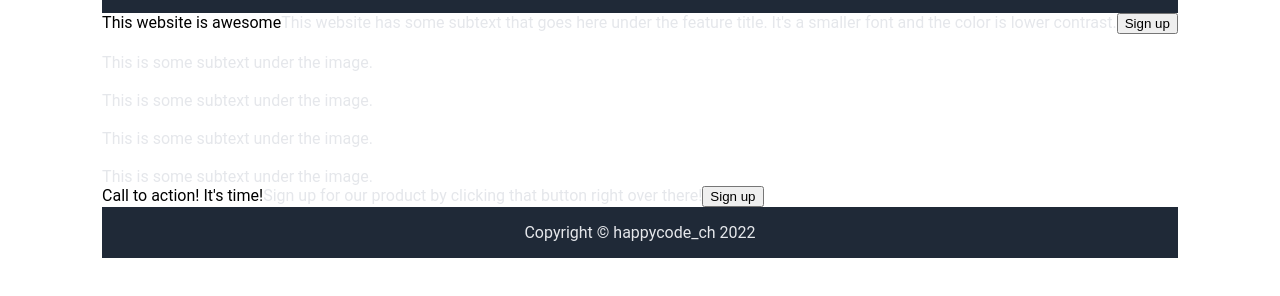
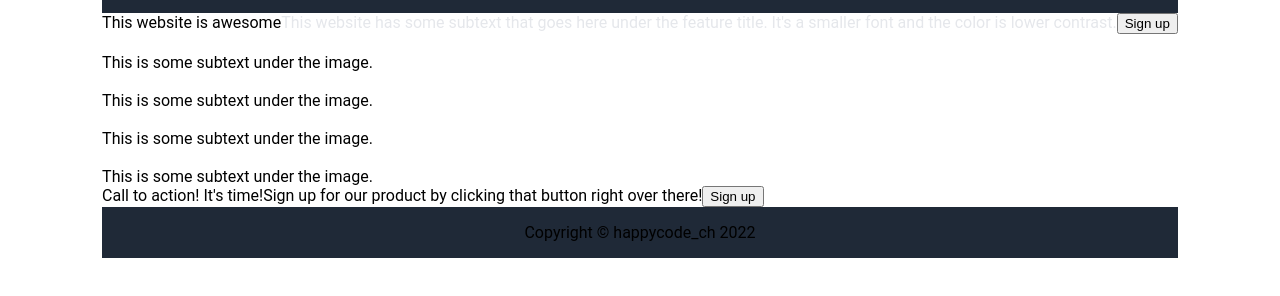
Before and after one commit to gefle-ant/landing_page, a plain HTML site: page index.html in a window 1280 px wide. Shown: the part 38-334 px from the top of the page. Drawn offline with Linux system fonts and the light colour scheme.

Commit message:
made changes to HTML classes

```diff
--- a/index.html
+++ b/index.html
@@ -29,7 +29,7 @@
         <div class="feature">
             <div class="container">
                 <div class="feature-title">This website is awesome</div>
-                <div class="subtext">This website has some subtext that goes here under the feature title. It's a smaller font and the color is lower contrast.</div>
+                <div class="feature-subtext">This website has some subtext that goes here under the feature title. It's a smaller font and the color is lower contrast.</div>
 
                 <button class="sign-up-btn">Sign up</button>
 
@@ -41,22 +41,22 @@
 
             <div class="project-item">
                 <img>
-                <div class="subtext">This is some subtext under the image.</div>
+                <div class="project-subtext">This is some subtext under the image.</div>
             </div>
 
             <div class="project-item">
                 <img>
-                <div class="subtext">This is some subtext under the image.</div>
+                <div class="project-subtext">This is some subtext under the image.</div>
             </div>
 
             <div class="project-item">
                 <img>
-                <div class="subtext">This is some subtext under the image.</div>
+                <div class="project-subtext">This is some subtext under the image.</div>
             </div>
 
             <div class="project-item">
                 <img>
-                <div class="subtext">This is some subtext under the image.</div>
+                <div class="project-subtext">This is some subtext under the image.</div>
             </div>
 
         </div>
--- a/style.css
+++ b/style.css
@@ -45,8 +45,7 @@ a {
     justify-content: space-between;
 
 }
-.header,
-.subtext {
+.header {
     color: #E5E7EB;
 }
 
@@ -56,8 +55,7 @@ a {
     padding: 16px;
 }
 
-.footer,
-.subtext {
+.feature-subtext {
     color: #E5E7EB;
 }
 
```
